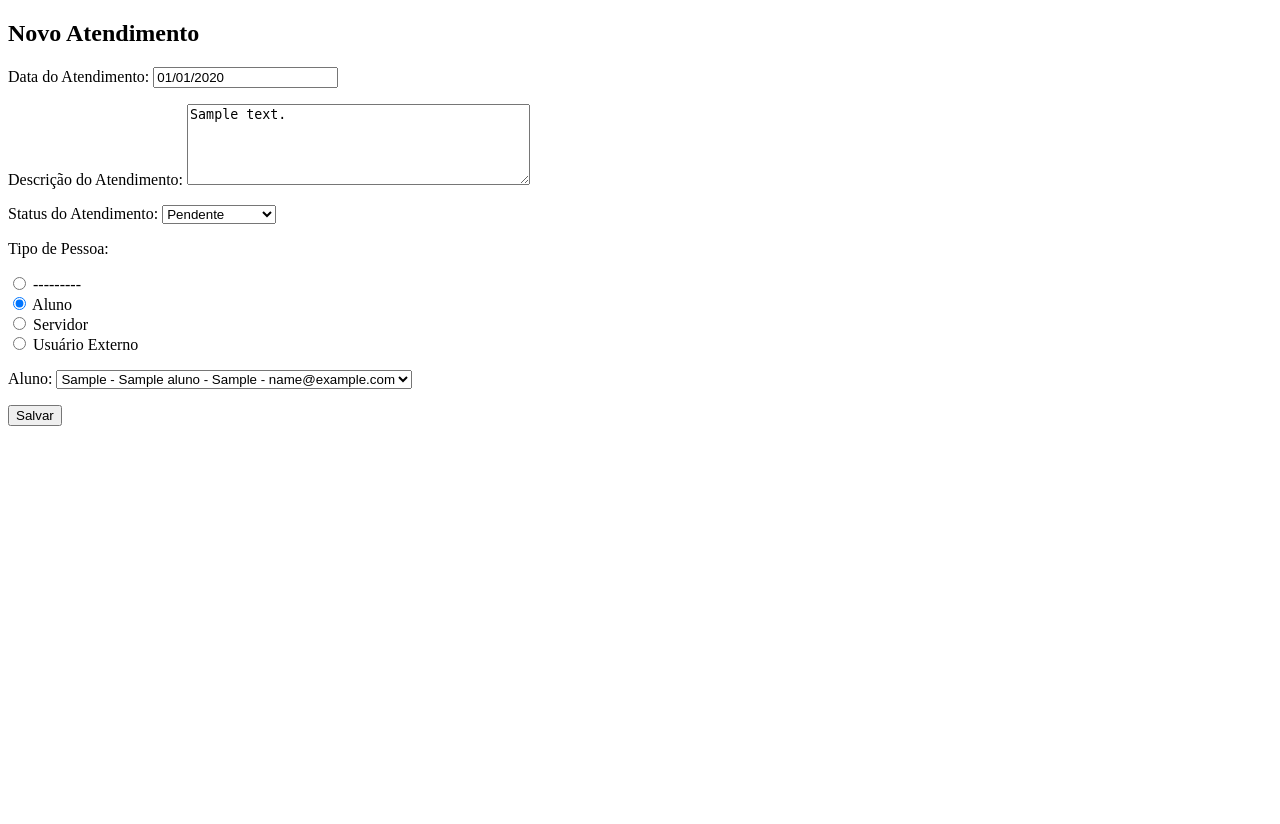
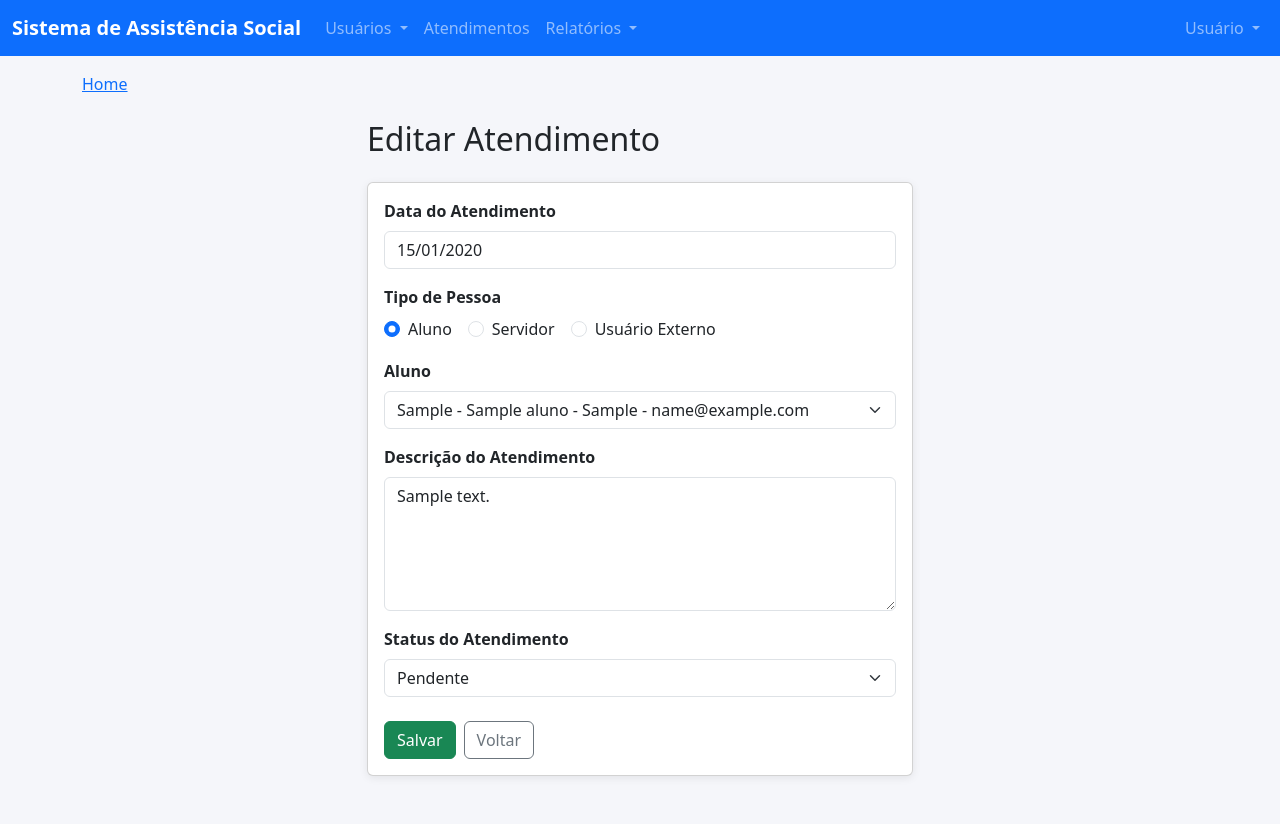
Before and after one commit to wfabi0/assistencia-social, a Django app: page /atendimentos/1/editar/ in a window 1280 px wide. Before the commit the page ends 426 px from the top, so only its background shows below. Run offline with Django 5.2, Linux system fonts and the light colour scheme; tables that the repository leaves empty hold one stand-in row (values such as "Sample post").

Commit message:
Implementa formatação e estilização do formulário de Atendimento com Bootstrap, garantindo a resposividade, adição de lógica para seleção de tipo de pessoa e inicialização dos campos de seleção corretamente. Criação de layout base reutilizável para formulários. Inicialização do campo data com data do dia pré-definida.

```diff
--- a/atendimentos/forms.py
+++ b/atendimentos/forms.py
@@ -18,6 +18,31 @@
             "tipo_pessoa": forms.RadioSelect(),
             "descricao": forms.Textarea(attrs={"rows": 5}),
         }
+
+    def __init__(self, *args, **kwargs):
+        super().__init__(*args, **kwargs)
+
+        if 'tipo_pessoa' in self.fields:
+            self.fields['tipo_pessoa'].choices = [
+                (k, v) for k, v in self.fields['tipo_pessoa'].choices if k
+            ]
+
+            # 2. Define um rádio pré-selecionado por padrão se for um formulário NOVO
+            # (Se for uma edição, ele mantém o valor que já estava salvo no banco)
+            if not self.instance.pk:
+                self.fields['tipo_pessoa'].initial = 'ALU'  # 'ALU' para Aluno, 'SER' para Servidor, etc.
+
+        # Loop de estilização do Bootstrap (continua igual)
+        for field_name, field in self.fields.items():
+            widget_type = field.widget.__class__.__name__
+            if widget_type == 'RadioSelect':
+                field.widget.attrs.update({'class': 'form-check-input'})
+            elif widget_type in ['Select', 'SelectMultiple']:
+                field.widget.attrs.update({'class': 'form-select'})
+            elif widget_type == 'DateInput':
+                field.widget.attrs.update({'class': 'form-control datepicker'})
+            else:
+                field.widget.attrs.update({'class': 'form-control'})
 
     def clean(self):
         cleaned_data = super().clean()
--- a/templates/atendimentos/form.html
+++ b/templates/atendimentos/form.html
@@ -1,53 +1,116 @@
-<!DOCTYPE html>
-<html lang="pt-br">
-<head>
-    <meta charset="UTF-8">
-    <title>Atendimento</title>
-    <!-- Flatpickr CSS -->
-    <link rel="stylesheet" href="https://cdnjs.cloudflare.com/ajax/libs/flatpickr/4.6.13/flatpickr.min.css">
-</head>
-<body>
-    <h2>Novo Atendimento</h2>
+{% extends 'base/_layout_form.html' %}
 
-    <!-- Exibe erros gerais do formulário -->
-    {% if form.non_field_errors %}
-        <div style="color: red;">
-            {% for erro in form.non_field_errors %}
-                <p>{{ erro }}</p>
+{% block title %}Atendimento{% endblock %}
+
+{% block titulo_form %}{% if form.instance.pk %}Editar Atendimento{% else %}Novo Atendimento{% endif %}{% endblock %}
+
+{% block url_voltar %}{% url 'lista_atendimentos' %}{% endblock %}
+{% block url_cancelar %}{% url 'lista_atendimentos' %}{% endblock %}
+
+{% block campos_form %}
+    {# Data #}
+    <div class="mb-3">
+        <label class="form-label fw-bold">{{ form.data_atendimento.label }}</label>
+        {{ form.data_atendimento }}
+        {% if form.data_atendimento.errors %}
+            <div class="text-danger small mt-1">{{ form.data_atendimento.errors }}</div>
+        {% endif %}
+    </div>
+
+    {# Tipo de pessoa #}
+    <div class="mb-3">
+        <label class="form-label fw-bold">{{ form.tipo_pessoa.label }}</label>
+        <div class="d-flex flex-column flex-sm-row gap-2 gap-sm-3">
+            {% for radio in form.tipo_pessoa %}
+            <div class="form-check">
+                {{ radio.tag }}
+                <label class="form-check-label" for="{{ radio.id_for_label }}">{{ radio.choice_label }}</label>
+            </div>
             {% endfor %}
         </div>
+        {% if form.tipo_pessoa.errors %}
+            <div class="text-danger small mt-1">{{ form.tipo_pessoa.errors }}</div>
         {% endif %}
+    </div>
 
-    <form method="post">
-        {% csrf_token %}
-        {{ form.as_p }}
-        <button type="submit">Salvar</button>
-    </form>
+    {# Aluno #}
+    <div class="mb-3" id="campo-aluno" style="display:none;">
+        <label class="form-label fw-bold">{{ form.aluno.label }}</label>
+        {{ form.aluno }}
+        {% if form.aluno.errors %}
+            <div class="text-danger small mt-1">{{ form.aluno.errors }}</div>
+        {% endif %}
+    </div>
 
-    <!-- Flatpickr JS -->
+    {# Servidor #}
+    <div class="mb-3" id="campo-servidor" style="display:none;">
+        <label class="form-label fw-bold">{{ form.servidor.label }}</label>
+        {{ form.servidor }}
+        {% if form.servidor.errors %}
+            <div class="text-danger small mt-1">{{ form.servidor.errors }}</div>
+        {% endif %}
+    </div>
+
+    {# Usuário externo #}
+    <div class="mb-3" id="campo-usuario-externo" style="display:none;">
+        <label class="form-label fw-bold">{{ form.usuario_externo.label }}</label>
+        {{ form.usuario_externo }}
+        {% if form.usuario_externo.errors %}
+            <div class="text-danger small mt-1">{{ form.usuario_externo.errors }}</div>
+        {% endif %}
+    </div>
+
+    {# Descrição #}
+    <div class="mb-3">
+        <label class="form-label fw-bold">{{ form.descricao.label }}</label>
+        {{ form.descricao }}
+        {% if form.descricao.errors %}
+            <div class="text-danger small mt-1">{{ form.descricao.errors }}</div>
+        {% endif %}
+    </div>
+
+    {# Status #}
+    <div class="mb-3">
+        <label class="form-label fw-bold">{{ form.status.label }}</label>
+        {{ form.status }}
+        {% if form.status.errors %}
+            <div class="text-danger small mt-1">{{ form.status.errors }}</div>
+        {% endif %}
+    </div>
+{% endblock %}
+
+{% block scripts_form %}
+<link rel="stylesheet" href="https://cdnjs.cloudflare.com/ajax/libs/flatpickr/4.6.13/flatpickr.min.css">
 <script src="https://cdnjs.cloudflare.com/ajax/libs/flatpickr/4.6.13/flatpickr.min.js"></script>
 <script src="https://cdnjs.cloudflare.com/ajax/libs/flatpickr/4.6.13/l10n/pt.min.js"></script>
+<script>
+    // Configuração do Flatpickr garantindo classes do Bootstrap no input gerado
+    const inputData = document.querySelector(".datepicker");
+    const valorDoBanco = inputData && inputData.value.trim() !== "" ? inputData.value : null;
 
-    <script>
-        // Date picker
     flatpickr(".datepicker", {
         locale: "pt",
-            dateFormat: "Y-m-d",
+        dateFormat: (valorDoBanco && valorDoBanco.includes('/')) ? "d/m/Y" : "Y-m-d",
         altInput: true,
         altFormat: "d/m/Y",
+        defaultDate: valorDoBanco || "today",
+        onReady: function(selectedDates, dateStr, instance) {
+            if (instance.altInput) {
+                instance.altInput.classList.add("form-control");
+            }
+        }
     });
 
-        // Mostra/esconde campos conforme o tipo selecionado
     function atualizarCampos() {
         const tipo = document.querySelector('[name="tipo_pessoa"]:checked')?.value;
 
-            document.getElementById('id_aluno').closest('p').style.display = 'none';
-            document.getElementById('id_servidor').closest('p').style.display = 'none';
-            document.getElementById('id_usuario_externo').closest('p').style.display = 'none';
+        document.getElementById('campo-aluno').style.display = 'none';
+        document.getElementById('campo-servidor').style.display = 'none';
+        document.getElementById('campo-usuario-externo').style.display = 'none';
 
-            if (tipo === 'ALU') document.getElementById('id_aluno').closest('p').style.display = 'block';
-            if (tipo === 'SER') document.getElementById('id_servidor').closest('p').style.display = 'block';
-            if (tipo === 'EXT') document.getElementById('id_usuario_externo').closest('p').style.display = 'block';
+        if (tipo === 'ALU') document.getElementById('campo-aluno').style.display = 'block';
+        if (tipo === 'SER') document.getElementById('campo-servidor').style.display = 'block';
+        if (tipo === 'EXT') document.getElementById('campo-usuario-externo').style.display = 'block';
     }
 
     document.querySelectorAll('[name="tipo_pessoa"]').forEach(radio => {
@@ -56,5 +119,4 @@
 
     atualizarCampos();
 </script>
-</body>
-</html>
+{% endblock %}
--- /dev/null
+++ b/templates/base/_layout_form.html
@@ -0,0 +1,40 @@
+{% extends 'base/_base.html' %}
+
+{% block content %}
+<div class="container mt-4 pb-5">
+    <div class="row justify-content-center">
+        <div class="col-12 col-md-8 col-lg-6">
+
+            <div class="d-flex align-items-center gap-2 mb-4">
+
+                <h2 class="mb-0">{% block titulo_form %}{% endblock %}</h2>
+            </div>
+
+            {% if form.non_field_errors %}
+            <div class="alert alert-danger">
+                {% for erro in form.non_field_errors %}
+                    <p class="mb-0">{{ erro }}</p>
+                {% endfor %}
+            </div>
+            {% endif %}
+
+            <div class="card">
+                <div class="card-body">
+                    <form method="post">
+                        {% csrf_token %}
+                        {% block campos_form %}{% endblock %}
+                        <div class="d-flex gap-2 mt-4">
+                            <button type="submit" class="btn btn-success">Salvar</button>
+                            <a href="{% block url_voltar %}{% endblock %}" class="btn btn-outline-secondary">
+                                Voltar
+                            </a>
+                        </div>
+                    </form>
+                </div>
+            </div>
+
+        </div>
+    </div>
+</div>
+{% block scripts_form %}{% endblock %}
+{% endblock %}
```
Lines whose indentation alone changed are shown as unchanged.
